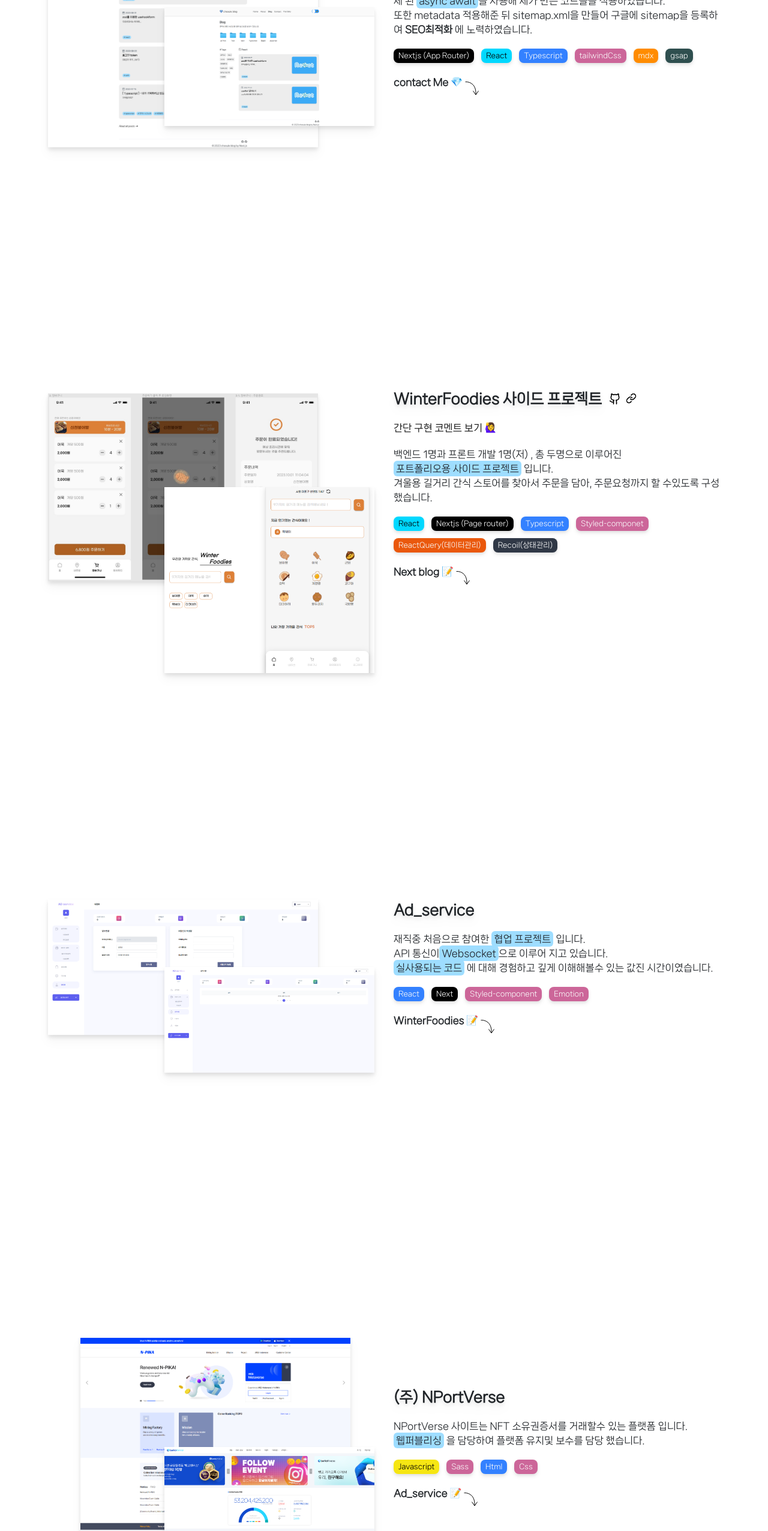
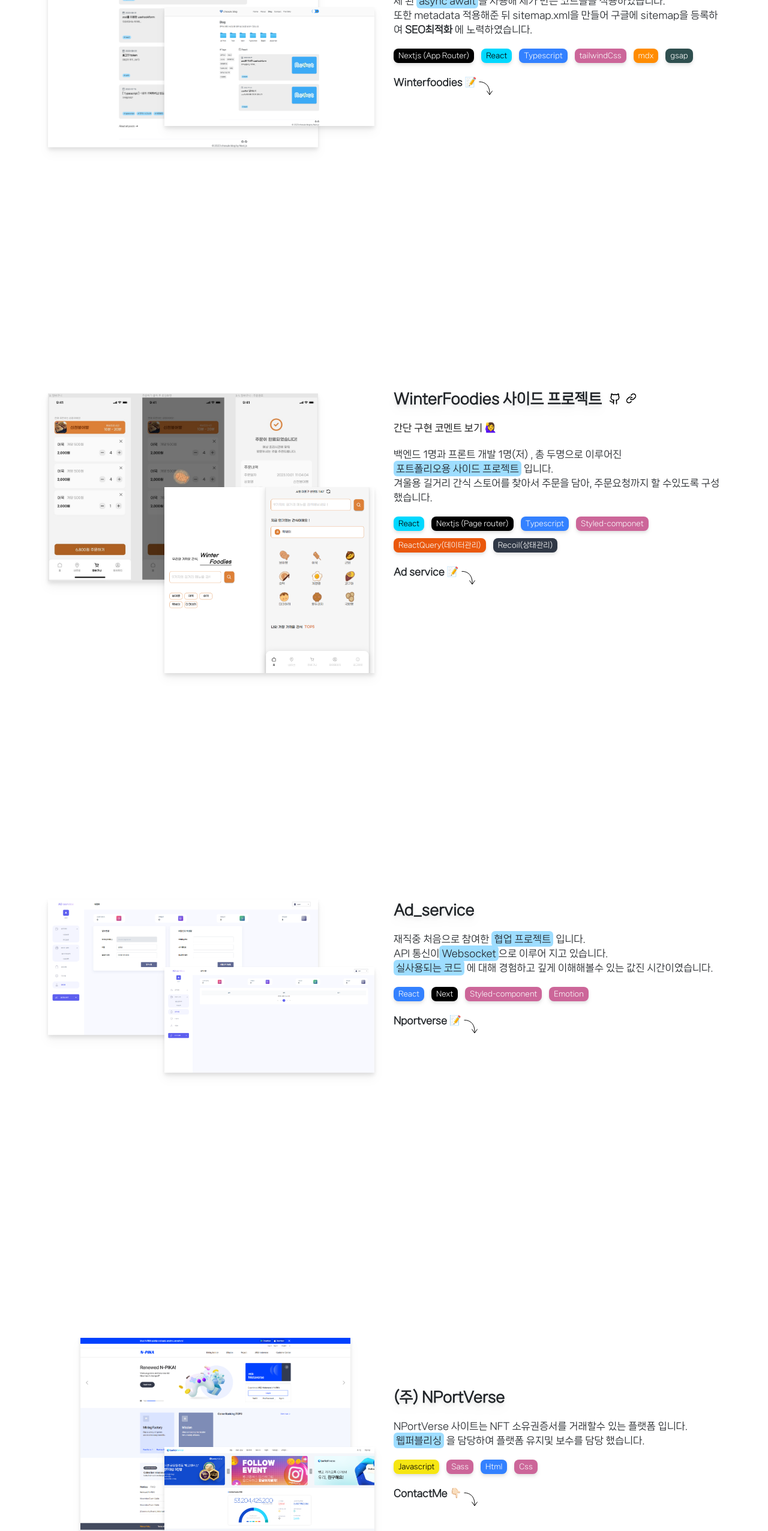
Before and after one commit to chosule/portfolio, a Next.js app: page / in a window 1280 px wide. Shown: the part 1220-3772 px from the top of the page at 60% size. Built offline with nearby package versions, Linux system fonts and the light colour scheme.

Commit message:
🛠 Fix : 순서 변경

```diff
--- a/src/components/Adservice.tsx
+++ b/src/components/Adservice.tsx
@@ -74,7 +74,7 @@ export default function AdService() {
           이해해볼수 있는 값진 시간이였습니다.
         </Text>
         <StackWrap stackItems={stackItems} />
-        <AnchorLink text="WinterFoodies 📝" href="#winterfoodies" />
+        <AnchorLink text="Nportverse 📝" href="#nportverse" />
       </TextWrap>
     </Wrap>
   );
--- a/src/components/Blog.tsx
+++ b/src/components/Blog.tsx
@@ -88,7 +88,7 @@ export default function Blog() {
           노력하였습니다.
         </Text>
         <StackWrap stackItems={stackItems} />
-        <AnchorLink text="contact Me 💎" href="#contactMe" />
+        <AnchorLink text="Winterfoodies 📝" href="#winterfoodies" />
       </TextWrap>
     </Wrap>
   );
--- a/src/components/Intro.tsx
+++ b/src/components/Intro.tsx
@@ -56,7 +56,7 @@ export default function Intro() {
         프론트엔드 개발자에게 있어 중요하다고 생각합니다.
       </SubTitle>
       <ImQuotesRight className="text-2xl dark:text-neutral-50 place-self-end" />
-      <AnchorLink text="포트폴리오 보기📝" href="#nportverse" />
+      <AnchorLink text="포트폴리오 보기📝" href="#chosuleblog" />
     </Wrap>
   );
 }
--- a/src/components/Nportverse.tsx
+++ b/src/components/Nportverse.tsx
@@ -67,7 +67,7 @@ export default function NportVerse() {
           보수를 담당 했습니다.
         </Text>
         <StackWrap stackItems={stackItems} />
-        <AnchorLink text="Ad_service 📝" href="#adservice" />
+        <AnchorLink text="ContactMe 👇🏻" href="#contactMe" />
       </TextWrap>
     </Wrap>
   );
--- a/src/components/WinterFoodies.tsx
+++ b/src/components/WinterFoodies.tsx
@@ -95,7 +95,7 @@ export default function WinterFoodies() {
           수있도록 구성했습니다.
         </Text>
         <StackWrap stackItems={stackItems} />
-        <AnchorLink text="Next blog 📝" href="#chosuleblog" />
+        <AnchorLink text="Ad service 📝" href="#adservice" />
       </TextWrap>
     </Wrap>
   );
```
